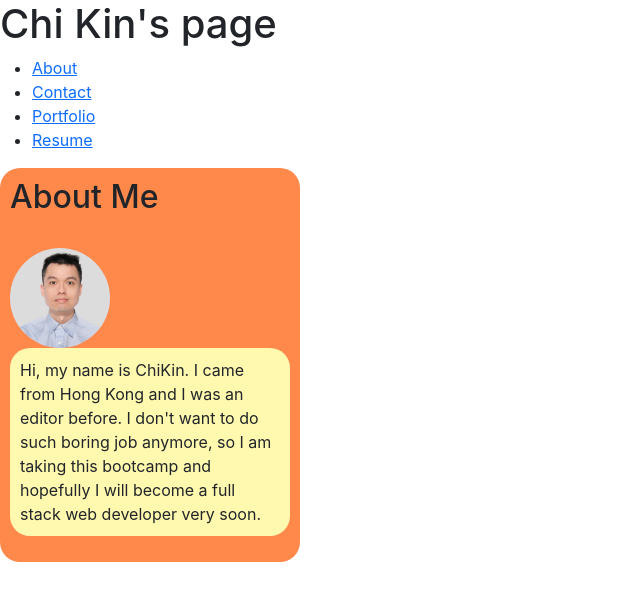
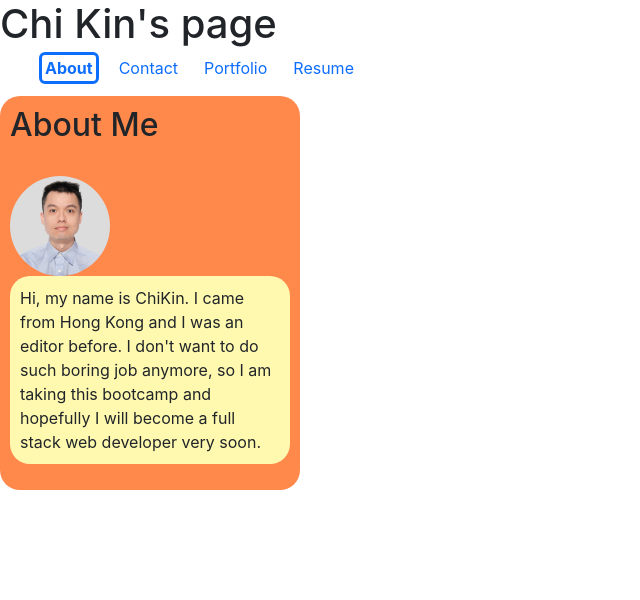
Before and after one commit to cckinwest/Week20-React-Portfolio, a React (Create React App) app: page / in a window 1280 px wide. Shown: the top 600 px of the page, without its empty margins (0-640 px from the left). Built offline with nearby package versions, Linux system fonts and the light colour scheme; the HTML template or start-up script is replaced by a standard one.

Commit message:
active button is highlighted now

```diff
--- a/src/components/NavBar.js
+++ b/src/components/NavBar.js
@@ -1,16 +1,37 @@
-import React from "react";
+import React, { useState } from "react";
+import "../components/styles/NavBar.css";
 
 function Navbar(props) {
+  //const [activeBtn, setActiveBtn] = useState("About");
+
+  //const pages = ["About", "Contact", "Portfolio", "Resume"];
+
   const handleClick = (page) => {
     props.setActive(page);
+  };
+
+  const status = (btnName) => {
+    if (props.active === btnName) {
+      return "active";
+    }
+
+    return "inActive";
   };
 
   return (
     <div>
       <h1 className="headerTitle">Chi Kin's page</h1>
-      <ul className="btnContainer">
+      <ul
+        className="btnContainer"
+        style={{ display: "flex", listStyleType: "none" }}
+      >
         <li>
-          <a href={`#about`} key="About" onClick={() => handleClick("About")}>
+          <a
+            href={`#about`}
+            key="About"
+            onClick={() => handleClick("About")}
+            className={status("About")}
+          >
             About
           </a>
         </li>
@@ -19,6 +40,7 @@ function Navbar(props) {
             href={`#contact`}
             key="Contact"
             onClick={() => handleClick("Contact")}
+            className={status("Contact")}
           >
             Contact
           </a>
@@ -28,6 +50,7 @@ function Navbar(props) {
             href={`#portfolio`}
             key="portfolio"
             onClick={() => handleClick("Portfolio")}
+            className={status("Portfolio")}
           >
             Portfolio
           </a>
@@ -37,6 +60,7 @@ function Navbar(props) {
             href={`#resume`}
             key="resume"
             onClick={() => handleClick("Resume")}
+            className={status("Resume")}
           >
             Resume
           </a>
--- /dev/null
+++ b/src/components/styles/NavBar.css
@@ -0,0 +1,11 @@
+.active {
+    font-weight: bold;
+    outline-style: solid;
+    border-radius: 3px;
+}
+
+a {
+    margin: 10px;
+    padding: 3px;
+    text-decoration: none;
+}
```
